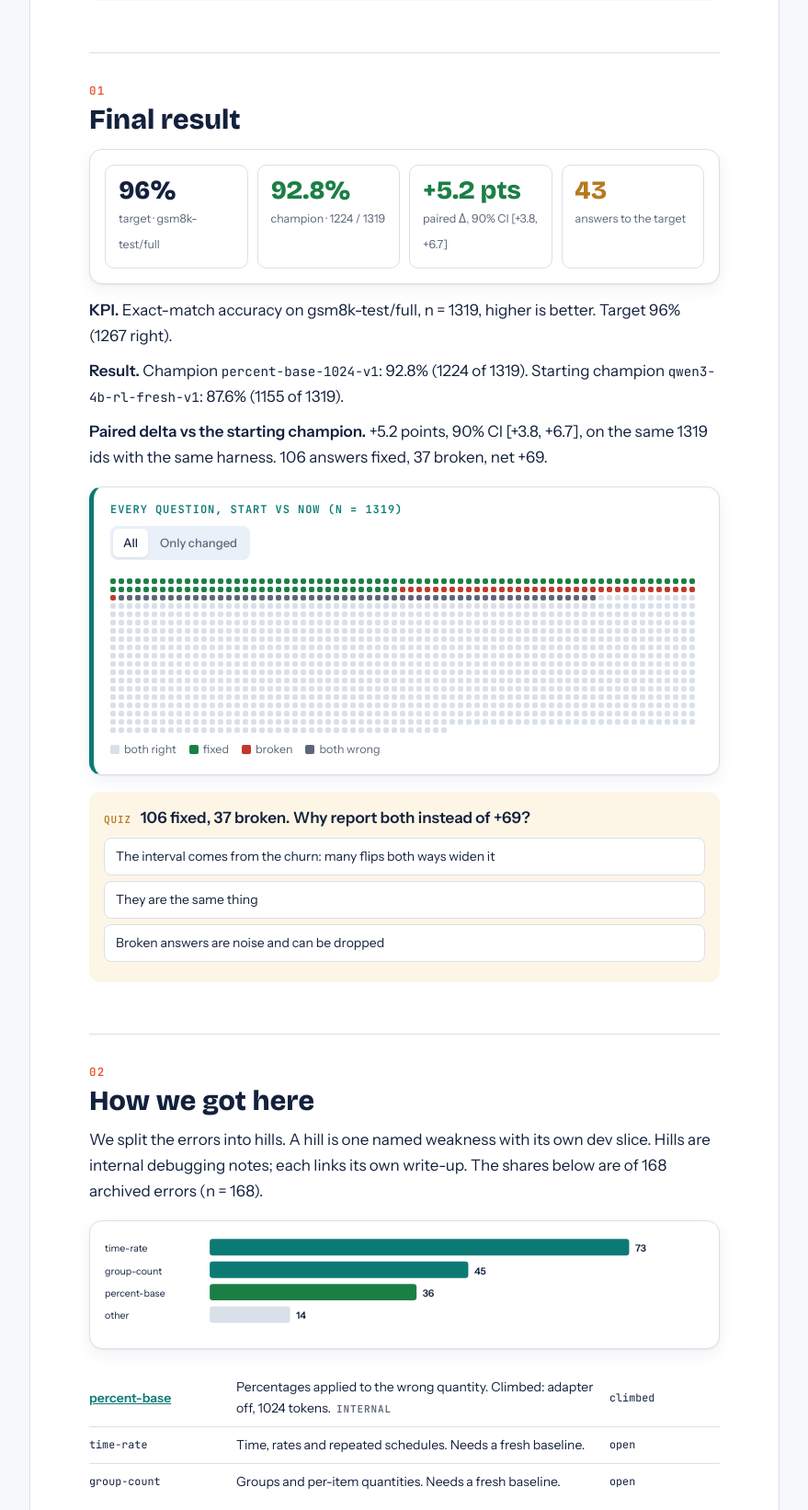
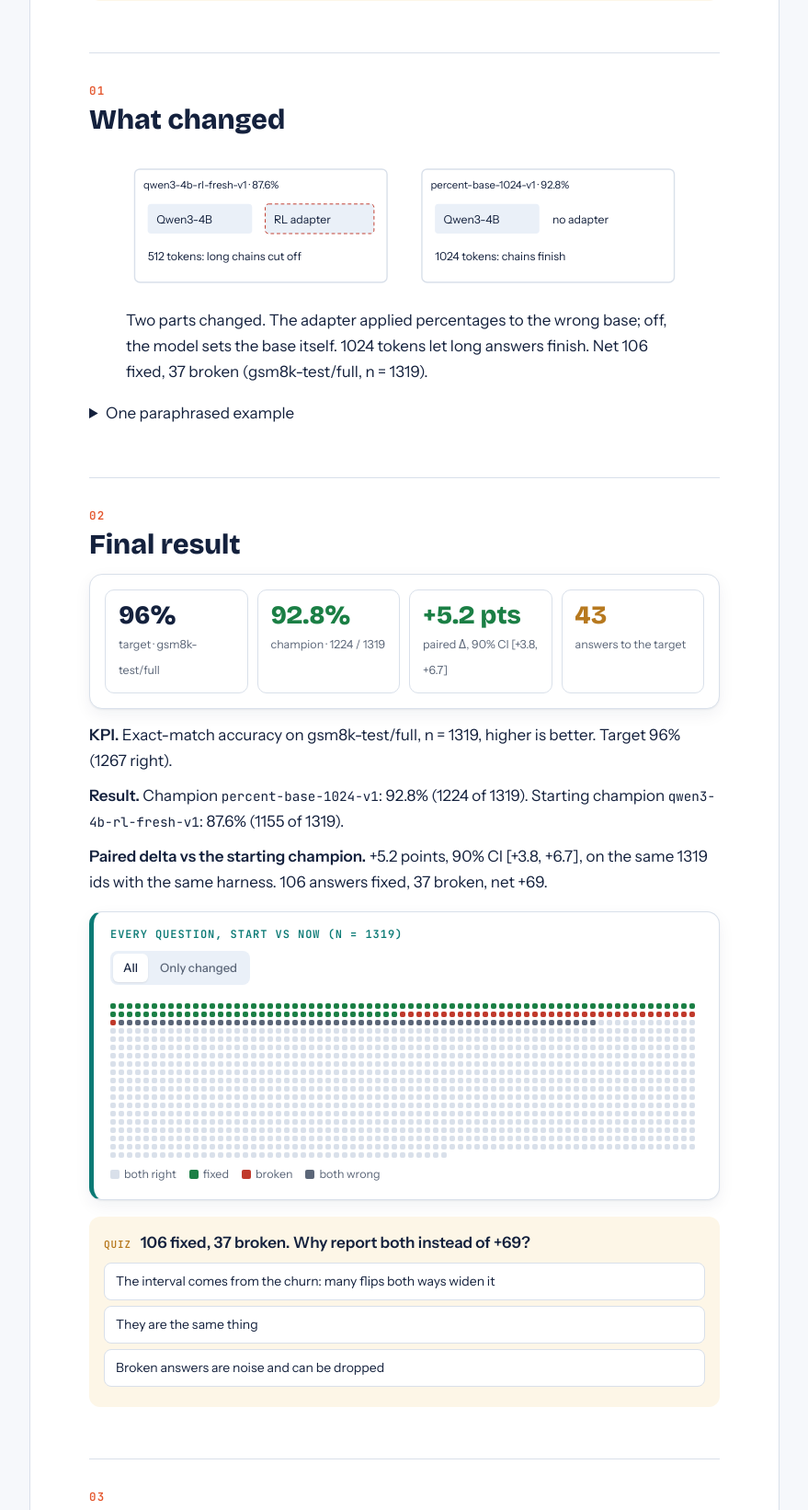
Before and after one commit to asvskartheek/autoresearch-scaffold, a Python web app: template autoresearch/templates/paper-goal-example.html in a window 1280 px wide. Shown: the part 1087-2729 px from the top of the page at 92% size, without its empty margins (200-1079 px from the left). Run offline with Jinja, Linux system fonts and the light colour scheme; the template is opened without the code that fills it, so the values that code supplies are empty.

Commit message:
Goal papers must show what changed: a system section naming the starting champion and the champion, both systems drawn side by side, how each part works and what it fixed; check enforces it; example goal paper gains one
Co-Authored-By: Claude Opus 5.5 <noreply@anthropic.com>

```diff
--- a/autoresearch/templates/paper-goal-example.html
+++ b/autoresearch/templates/paper-goal-example.html
@@ -167,7 +167,30 @@ a.internal{color:var(--blue);font-weight:600}
 </div>
 </section>
 
-<h2 data-block="h-result"><small>01</small>Final result</h2>
+<h2 data-block="h-system"><small>01</small>What changed</h2>
+<section data-block="system">
+<figure data-block="system-fig">
+<svg viewBox="0 0 640 170" role="img" aria-label="Starting system versus champion" style="width:100%;font-family:var(--font)">
+  <g fill="none" stroke="var(--border)" stroke-width="1.5">
+    <rect x="10" y="20" width="290" height="130" rx="6"/><rect x="340" y="20" width="290" height="130" rx="6"/>
+  </g>
+  <text x="20" y="42" fill="var(--muted)" font-size="12">qwen3-4b-rl-fresh-v1 · 87.6%</text>
+  <text x="350" y="42" fill="var(--muted)" font-size="12">percent-base-1024-v1 · 92.8%</text>
+  <g font-size="13" fill="var(--ink)">
+    <rect x="25" y="60" width="120" height="34" rx="4" fill="var(--soft)"/><text x="35" y="82">Qwen3-4B</text>
+    <rect x="160" y="60" width="125" height="34" rx="4" fill="var(--soft)" stroke="var(--red)" stroke-dasharray="4 3"/><text x="170" y="82">RL adapter</text>
+    <text x="25" y="125">512 tokens: long chains cut off</text>
+    <rect x="355" y="60" width="120" height="34" rx="4" fill="var(--soft)"/><text x="365" y="82">Qwen3-4B</text>
+    <text x="490" y="82" fill="var(--muted)">no adapter</text>
+    <text x="355" y="125" fill="var(--green)">1024 tokens: chains finish</text>
+  </g>
+</svg>
+<figcaption>Two parts changed. The adapter applied percentages to the wrong base; off, the model sets the base itself. 1024 tokens let long answers finish. Net 106 fixed, 37 broken (gsm8k-test/full, n = 1319).</figcaption>
+</figure>
+<details data-block="system-ex"><summary>One paraphrased example</summary><p data-block="system-ex-p">"A price rises 20%, then falls 20%." The adapter took 20% of the start both times. The champion takes the second 20% of the raised price.</p></details>
+</section>
+
+<h2 data-block="h-result"><small>02</small>Final result</h2>
 <section data-block="result">
 <div class="kpi poster" data-block="kpi">
   <div class="stat"><b>96%</b><span>target · gsm8k-test/full</span></div>
@@ -191,7 +214,7 @@ a.internal{color:var(--blue);font-weight:600}
 </div>
 </section>
 
-<h2 data-block="h-climb"><small>02</small>How we got here</h2>
+<h2 data-block="h-climb"><small>03</small>How we got here</h2>
 <section data-block="climb">
 <p data-block="climb-1">We split the errors into hills. A hill is one named weakness with its own dev slice. Hills are internal debugging notes; each links its own write-up. The shares below are of 168 archived errors (n = 168).</p>
 <div class="poster" data-block="hills-poster">
@@ -214,7 +237,7 @@ a.internal{color:var(--blue);font-weight:600}
 </div>
 </section>
 
-<h2 data-block="h-method"><small>03</small>Why you can trust the number</h2>
+<h2 data-block="h-method"><small>04</small>Why you can trust the number</h2>
 <section data-block="method">
 <p data-block="meth-1">Every candidate climbs the same gate ladder: dev target, dev control, random50, random100, full. Each rung is a paired comparison on identical ids. Errors and timeouts score 0. Partial runs never count.</p>
 <div class="poster" data-block="ladder">
@@ -234,7 +257,7 @@ a.internal{color:var(--blue);font-weight:600}
 </div>
 </section>
 
-<h2 data-block="h-now"><small>04</small>What runs next</h2>
+<h2 data-block="h-now"><small>05</small>What runs next</h2>
 <section data-block="now">
 <div class="poster"><svg id="gapSvg" viewBox="0 0 800 100"></svg></div>
 <p data-block="now-1">43 answers separate 1224 from 1267 on full (n = 1319). The two open hills cover 118 of 168 archived errors. Each needs a fresh champion baseline before its first candidate runs.</p>
```
Also changed, not shown: PROTOCOL.md (+5 -1 lines), autoresearch/papers.py (+12 -1 lines), autoresearch/templates/PROTOCOL.md (+5 -1 lines), examples/papers/gsm8k-96.html (+27 -4 lines), tests/test_goals.py (+2 -0 lines).
